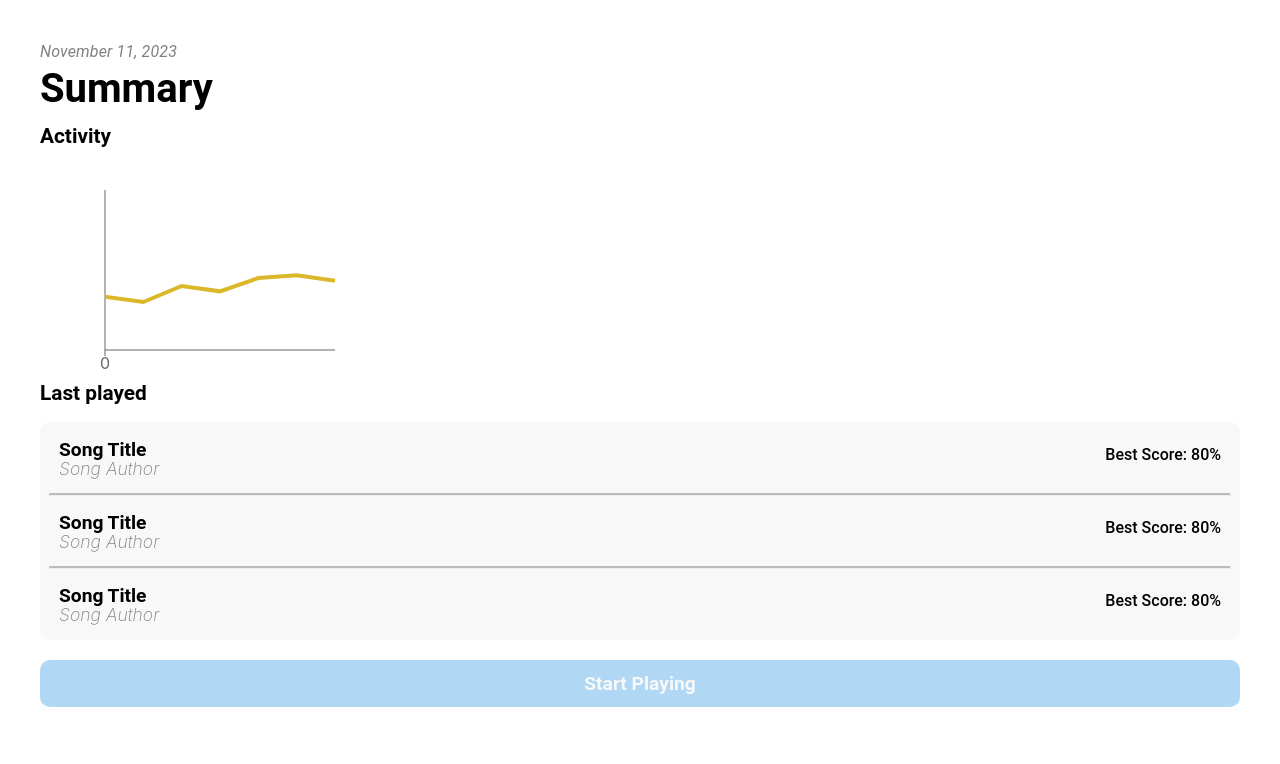
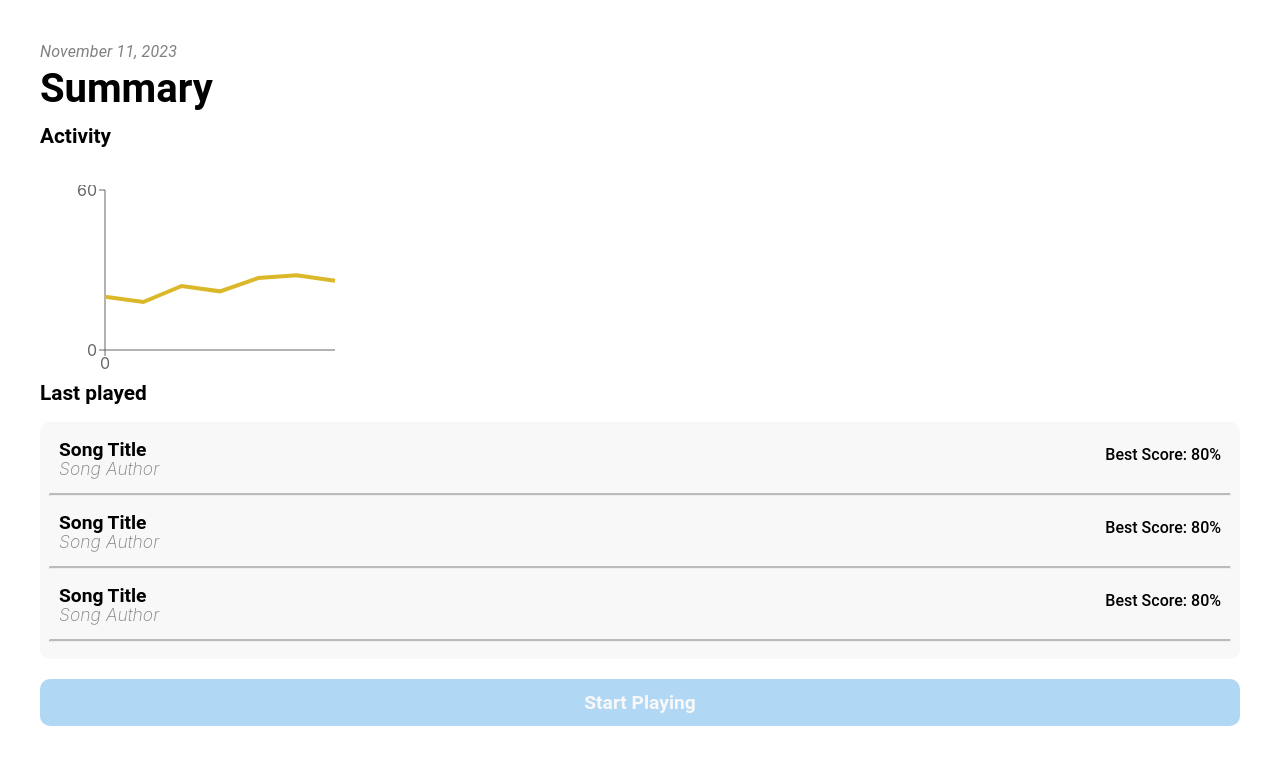
Before and after one commit to toast3rx/smarthack2023, a React (Create React App) app: page /summary in a window 1280 px wide. Shown: the top 764 px of the page. Built offline with nearby package versions, Linux system fonts and the light colour scheme.

Commit message:
Add my music page

```diff
--- a/src/components/LastPlayed.jsx
+++ b/src/components/LastPlayed.jsx
@@ -1,8 +1,6 @@
 import { Divider, Grid } from "@mui/material";
 import "./styles/LastPlayed.css";
 import { SongItem } from "./SongItem";
-
-export const LastPlayed = () => {
 const songs = [
   {
     title: "Song Title",
@@ -19,11 +17,102 @@ export const LastPlayed = () => {
     author: "Song Author",
     score: "80%",
   },
+  {
+    title: "Song Title",
+    author: "Song Author",
+    score: "80%",
+  },
+  {
+    title: "Song Title",
+    author: "Song Author",
+    score: "80%",
+  },
+  {
+    title: "Song Title",
+    author: "Song Author",
+    score: "80%",
+  },
+  {
+    title: "Song Title",
+    author: "Song Author",
+    score: "80%",
+  },
+  {
+    title: "Song Title",
+    author: "Song Author",
+    score: "80%",
+  },
+  {
+    title: "Song Title",
+    author: "Song Author",
+    score: "80%",
+  },
+  {
+    title: "Song Title",
+    author: "Song Author",
+    score: "80%",
+  },
+  {
+    title: "Song Title",
+    author: "Song Author",
+    score: "80%",
+  },
+  {
+    title: "Song Title",
+    author: "Song Author",
+    score: "80%",
+  },
+  {
+    title: "Song Title",
+    author: "Song Author",
+    score: "80%",
+  },
+  {
+    title: "Song Title",
+    author: "Song Author",
+    score: "80%",
+  },
+  {
+    title: "Song Title",
+    author: "Song Author",
+    score: "80%",
+  },
+  {
+    title: "Song Title",
+    author: "Song Author",
+    score: "80%",
+  },
+  {
+    title: "Song Title",
+    author: "Song Author",
+    score: "80%",
+  },
+  {
+    title: "Song Title",
+    author: "Song Author",
+    score: "80%",
+  },
+  {
+    title: "Song Title",
+    author: "Song Author",
+    score: "80%",
+  },
+  {
+    title: "Song Title",
+    author: "Song Author",
+    score: "80%",
+  },
+  {
+    title: "Song Title",
+    author: "Song Author",
+    score: "80%",
+  },
 ];
+export const LastPlayed = ({length = songs.length}) => {
 
   return (
     <Grid container className="songs-container">
-      {songs.map((song, index) =>
+      {songs.slice(0, length).map((song, index) =>
         index !== songs.length - 1 ? (
           <>
             <SongItem
--- /dev/null
+++ b/src/components/MyMusic.jsx
@@ -0,0 +1,16 @@
+import { Grid } from "@mui/material";
+import "./styles/MyMusic.css"
+import { LastPlayed } from "./LastPlayed";
+
+export const MyMusic = () => {
+  return (
+    <Grid container style={{ padding: "40px" }}>
+      <Grid item xs={12}>
+        <div className="music-title"> My Music </div>
+      </Grid>
+	  <Grid item xs={12}>
+		<LastPlayed />
+		</Grid>
+    </Grid>
+  );
+};
--- a/src/components/SongItem.jsx
+++ b/src/components/SongItem.jsx
@@ -1,12 +1,14 @@
-import { Grid } from "@mui/material";
+import { CardActionArea, Grid } from "@mui/material";
 import "./styles/SongItem.css";
 
 export const SongItem = ({ title, author, score }) => {
   return (
-    <Grid item xs={12} style={{ padding: "10px" }}>
-      <div className="score">Best Score: {score}</div>
-      <div className="songtitle">{title}</div>
-      <div className="author">{author} </div>
-    </Grid>
+    <CardActionArea>
+      <Grid item xs={12} style={{ padding: "10px" }}>
+        <div className="score">Best Score: {score}</div>
+        <div className="songtitle">{title}</div>
+        <div className="author">{author} </div>
+      </Grid>
+    </CardActionArea>
   );
 };
--- a/src/components/Summary.jsx
+++ b/src/components/Summary.jsx
@@ -12,6 +12,7 @@ import {
 } from "recharts";
 import { SongItem } from "./SongItem";
 import { LastPlayed } from "./LastPlayed";
+import { useNavigate } from "react-router";
 
 const data = [
   {
@@ -61,6 +62,8 @@ const data = [
 export const Summary = () => {
   const [date, setDate] = useState(new Date());
 
+  const navigate = useNavigate();
+
   return (
     <Grid container style={{ padding: "40px" }}>
       {/* TITLE */}
@@ -91,12 +94,8 @@ export const Summary = () => {
           <Grid item xs={12} style={{ marginTop: "40px" }}>
             <LineChart width={300} height={200} data={data}>
               <CartesianAxis strokeDasharray="3 3" />
-              <XAxis
-                interval={6}
-				type="category"
-
-              />
-              <YAxis tick={false} type="number" domain={[0, 60]} />
+              <XAxis interval={6} type="category" />
+              <YAxis interval={3}  type="number" domain={[0, 60]} />
               <Tooltip />
               <Line dot={false} dataKey="uv" stroke="#dbb82a" strokeWidth={4} />
             </LineChart>
@@ -111,9 +110,8 @@ export const Summary = () => {
           <Grid item xs={12}>
             <div className="last-played">Last played</div>
           </Grid>
-          <></>
           <Grid item xs={12}>
-            <LastPlayed />
+            <LastPlayed length={3} />
           </Grid>
         </Grid>
       </Grid>
@@ -121,7 +119,12 @@ export const Summary = () => {
       <Grid item xs={12}>
         <Grid container>
           <Grid item xs={12} style={{ marginTop: "20px" }}>
-            <button className="button-play">Start Playing</button>
+            <button
+              onClick={() => navigate("/mymusic")}
+              className="button-play"
+            >
+              Start Playing
+            </button>
           </Grid>
         </Grid>
       </Grid>
--- /dev/null
+++ b/src/components/styles/MyMusic.css
@@ -0,0 +1,9 @@
+.music-title {
+font-family: "Roboto", sans-serif;
+font-size: 1.3rem;
+font-weight: 600;
+line-height: 39px;
+letter-spacing: 0em;
+text-align: left;
+
+}
```
Also changed, not shown: src/index.js (+6 -1 lines). Lines whose indentation alone changed are shown as unchanged.
